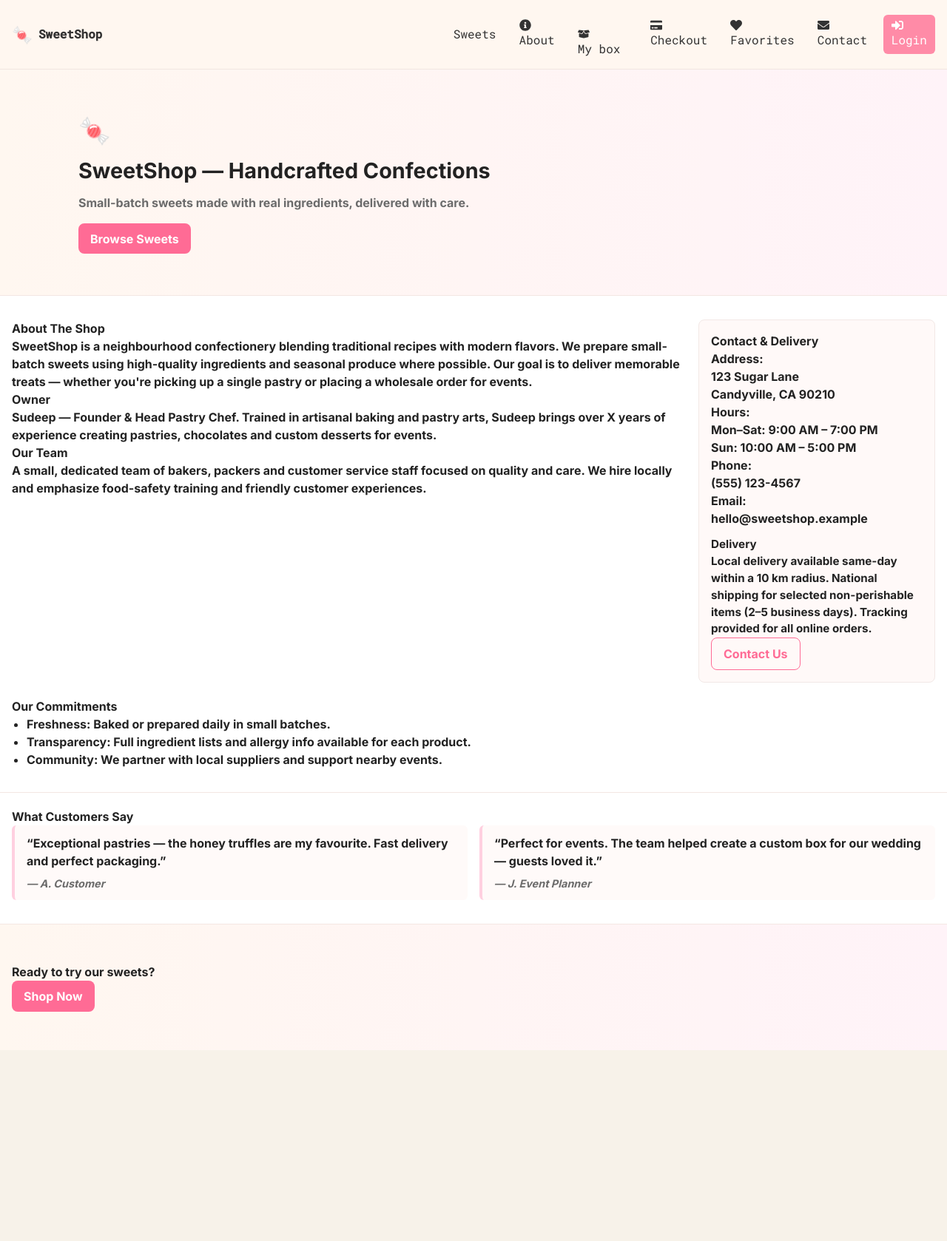
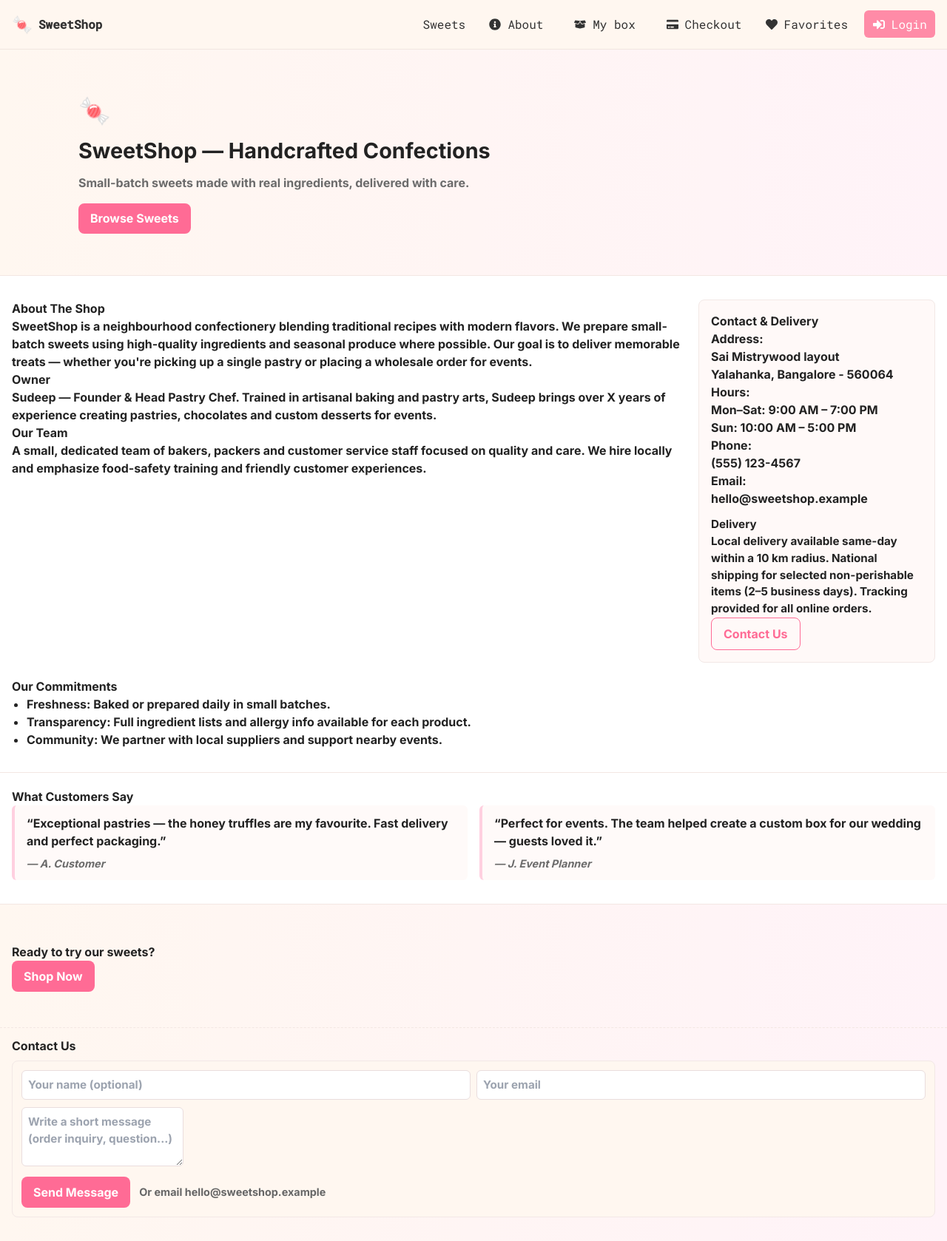
Before and after one commit to Sudeepkumar0/Sweet-shop, a React (Vite) app in the folder frontend/: page /about in a window 1280 px wide. Shown: the top 1678 px of the page at 74% size. Before the commit the page ends 1420 px from the top, so only its background shows below. Built offline with nearby package versions, Linux system fonts and the light colour scheme.

Commit message:
feat(about): add footer contact form and style; update navbar

```diff
--- a/frontend/src/About.jsx
+++ b/frontend/src/About.jsx
@@ -1,7 +1,33 @@
-import React from "react";
+import React, { useState } from "react";
 import "./styles/about.css";
 
 export default function About() {
+  const [name, setName] = useState("");
+  const [email, setEmail] = useState("");
+  const [message, setMessage] = useState("");
+  const [submitted, setSubmitted] = useState(false);
+  const [error, setError] = useState("");
+
+  const handleSubmit = (e) => {
+    e.preventDefault();
+    setError("");
+    if (!email || !message) {
+      setError("Please provide your email and a short message.");
+      return;
+    }
+
+    const subject = encodeURIComponent(
+      `Inquiry from SweetShop website - ${name || "Visitor"}`
+    );
+    const body = encodeURIComponent(
+      `${message}\n\n---\nName: ${name || "(not provided)"}\nEmail: ${email}`
+    );
+
+    // attempt to open user's mail client
+    window.location.href = `mailto:hello@sweetshop.example?subject=${subject}&body=${body}`;
+    setSubmitted(true);
+  };
+
   return (
     <main className="about-page">
       <section className="about-hero">
@@ -50,9 +76,9 @@ export default function About() {
             <p>
               <strong>Address:</strong>
               <br />
-              123 Sugar Lane
+              Sai Mistrywood layout
               <br />
-              Candyville, CA 90210
+              Yalahanka, Bangalore - 560064
             </p>
 
             <p>
@@ -129,6 +155,51 @@ export default function About() {
             Shop Now
           </a>
         </div>
+        <div className="container about-contact-footer">
+          <h4>Contact Us</h4>
+          <form className="about-contact-form" onSubmit={handleSubmit}>
+            <div className="form-row">
+              <input
+                type="text"
+                name="name"
+                placeholder="Your name (optional)"
+                value={name}
+                onChange={(e) => setName(e.target.value)}
+              />
+              <input
+                type="email"
+                name="email"
+                placeholder="Your email"
+                value={email}
+                onChange={(e) => setEmail(e.target.value)}
+                required
+              />
+            </div>
+            <div>
+              <textarea
+                name="message"
+                placeholder="Write a short message (order inquiry, question...)"
+                value={message}
+                onChange={(e) => setMessage(e.target.value)}
+                required
+              />
+            </div>
+            {error && <div className="form-error">{error}</div>}
+            {submitted && (
+              <div className="form-success">
+                Your email client should open now.
+              </div>
+            )}
+            <div className="form-actions">
+              <button type="submit" className="btn-primary">
+                Send Message
+              </button>
+              <small className="contact-note">
+                Or email hello@sweetshop.example
+              </small>
+            </div>
+          </form>
+        </div>
       </footer>
     </main>
   );
--- a/frontend/src/NavBar.jsx
+++ b/frontend/src/NavBar.jsx
@@ -3,7 +3,6 @@ import { Link } from "react-router-dom";
 import { AuthContext } from "./AuthContext";
 import { CartContext } from "./CartContext";
 import {
-  FaCandyCane,
   FaInfoCircle,
   FaBoxOpen,
   FaCreditCard,
@@ -11,6 +10,7 @@ import {
   FaEnvelope,
   FaSignInAlt,
   FaSignOutAlt,
+  FaUserCircle,
 } from "react-icons/fa";
 import "./styles/navbar.css";
 
@@ -158,13 +158,6 @@ export default function NavBar() {
           Favorites
         </Link>
 
-        <Link to="/contact" className="nav-item" onClick={() => setOpen(false)}>
-          <span className="nav-icon">
-            <FaEnvelope />
-          </span>
-          Contact
-        </Link>
-
         {token ? (
           <button
             className="nav-item nav-cta"
@@ -190,6 +183,18 @@ export default function NavBar() {
             Login
           </Link>
         )}
+        {token && (
+          <Link
+            to="/profile"
+            className="nav-item"
+            onClick={() => setOpen(false)}
+          >
+            <span className="nav-icon">
+              <FaUserCircle />
+            </span>
+            Profile
+          </Link>
+        )}
       </nav>
     </header>
   );
--- a/frontend/src/styles/about.css
+++ b/frontend/src/styles/about.css
@@ -103,6 +103,87 @@ blockquote cite {
   border-top: 1px solid #f3e7e3;
 }
 
+.about-contact-footer {
+  margin-top: 1rem;
+  padding-top: 0.75rem;
+  border-top: 1px dashed #f3e7e3;
+}
+
+.about-contact-form {
+  display: block;
+  margin-top: 0.5rem;
+}
+
+.about-contact-form {
+  display: block;
+  margin-top: 0.5rem;
+  border: 1px solid #f2e8e6; /* outer border for the form */
+  padding: 0.75rem;
+  border-radius: 8px;
+  background: #fff; /* keep form background white */
+}
+
+.about-contact-form .form-row {
+  display: flex;
+  gap: 0.5rem;
+}
+
+.about-contact-form input,
+.about-contact-form textarea {
+  padding: 0.5rem;
+  border: 1px solid #e9dddd; /* stronger input border */
+  border-radius: 6px;
+  font-size: 0.95rem;
+  background: #fff;
+}
+
+.about-contact-form .form-row input {
+  flex: 1 1 0;
+}
+
+.about-contact-form textarea {
+  min-height: 80px;
+  resize: vertical;
+}
+
+/* add top margin above the message box and match form background to site */
+.about-contact-form textarea {
+  margin-top: 0.6rem;
+}
+
+.about-contact-form {
+  background: #fff7f0; /* match site cream background */
+}
+
+.about-contact-form input:focus,
+.about-contact-form textarea:focus {
+  outline: none;
+  border-color: #ff6b95;
+  box-shadow: 0 0 0 4px rgba(255, 107, 149, 0.06);
+}
+
+.about-contact-form .form-actions {
+  margin-top: 0.5rem;
+  display: flex;
+  gap: 0.75rem;
+  align-items: center;
+}
+
+.about-contact-form .contact-note {
+  color: #666;
+  font-size: 0.9rem;
+}
+
+.form-error {
+  color: #b00020;
+  margin-top: 0.5rem;
+}
+
+.form-success {
+  color: #0a8a3a;
+  margin-top: 0.5rem;
+}
+
 .btn-primary,
 .btn-secondary {
   display: inline-block;
--- a/frontend/src/styles/navbar.css
+++ b/frontend/src/styles/navbar.css
@@ -52,6 +52,19 @@
   color: #333;
   padding: 0.4rem 0.6rem;
   border-radius: 6px;
+}
+
+.nav-item {
+  display: inline-flex;
+  align-items: center;
+  gap: 8px;
+}
+.nav-icon {
+  display: inline-flex;
+  width: 18px;
+  height: 18px;
+  align-items: center;
+  justify-content: center;
 }
 
 .cart-badge {
```
